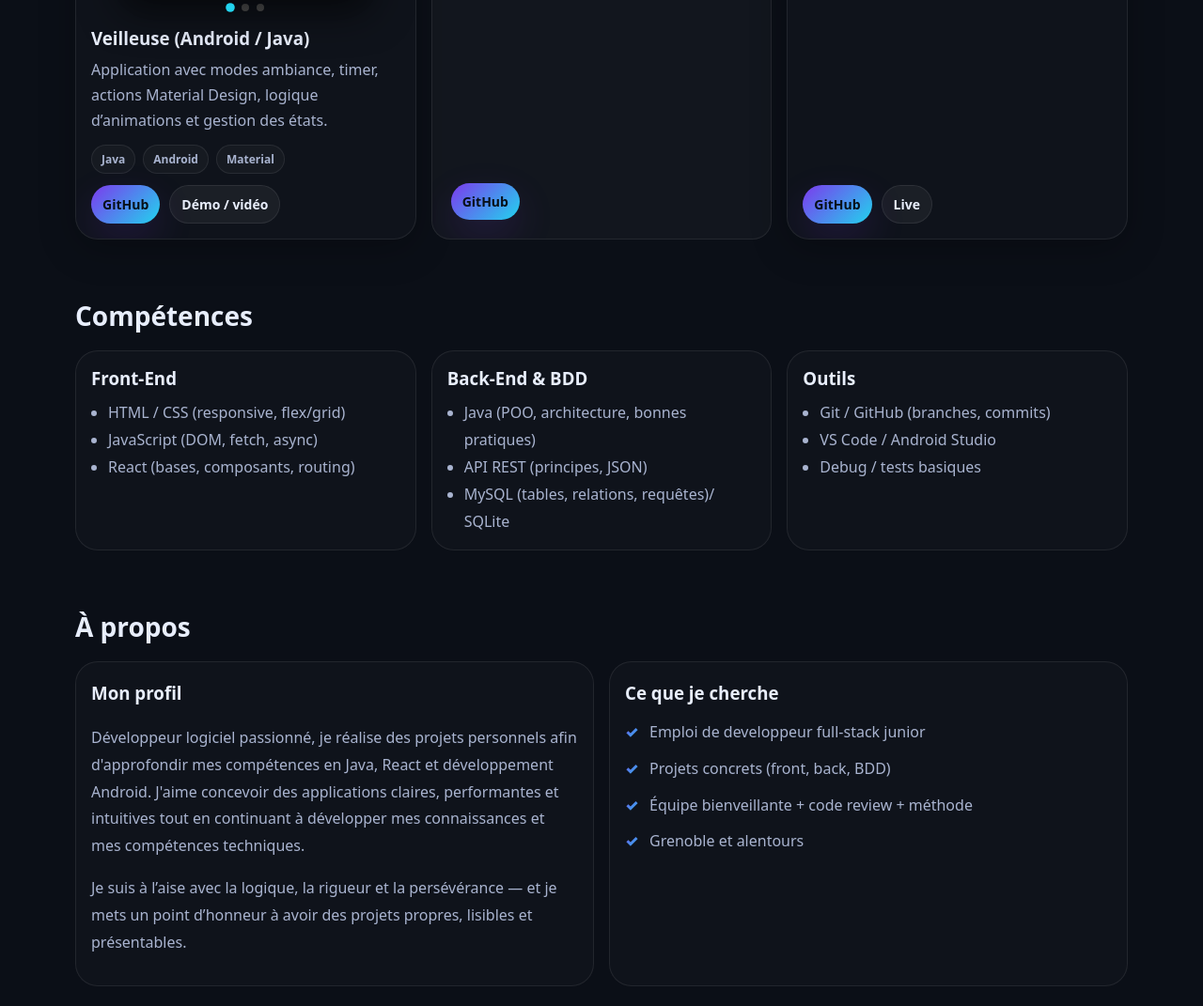
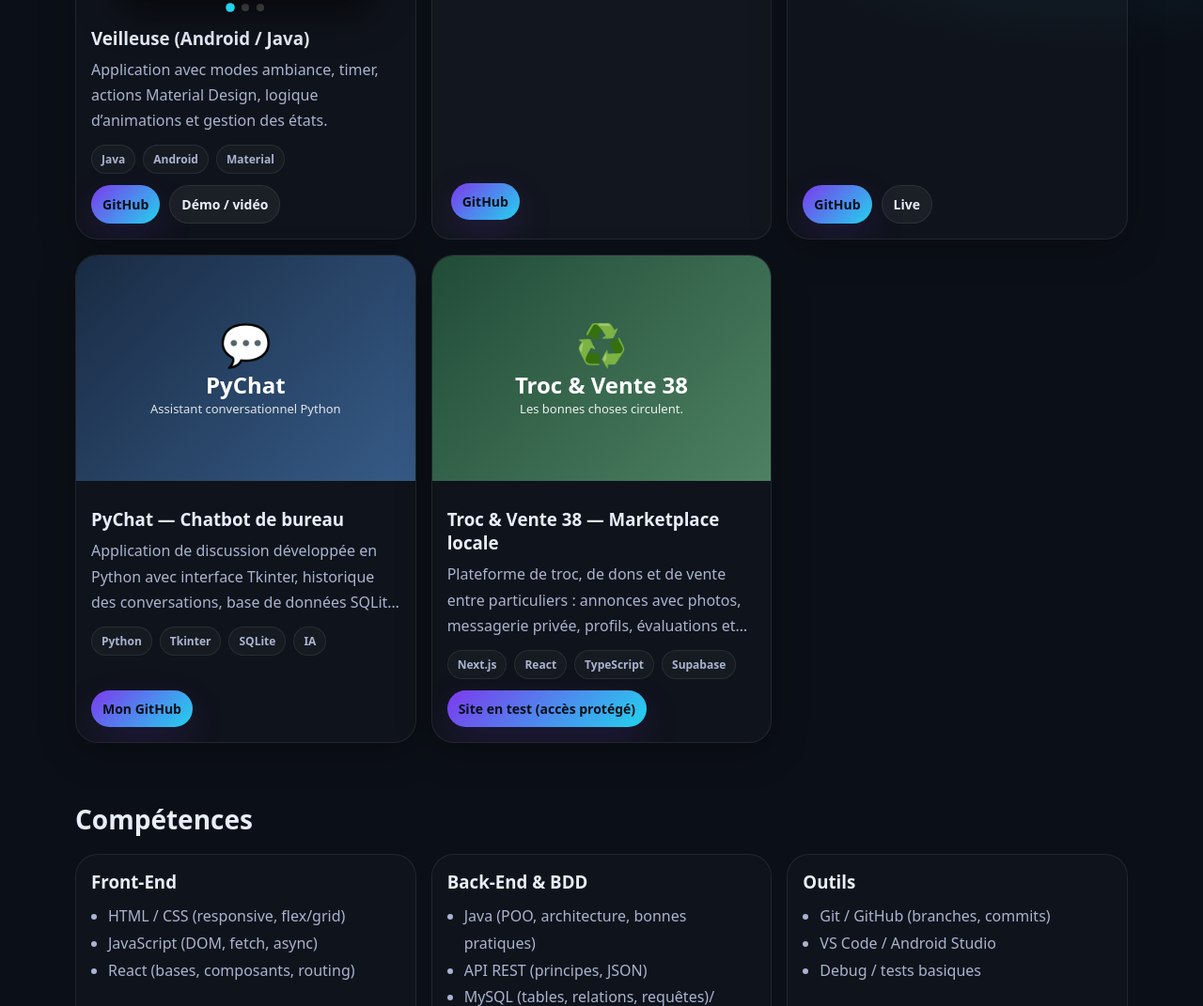
Before and after one commit to JiB38/JiB38.github.io, a plain HTML site: page index.html in a window 1280 px wide. Shown: the part 1402-2473 px from the top of the page at 94% size. Drawn offline with Linux system fonts and the light colour scheme.

Commit message:
Ajout de PyChat et Troc & Vente 38 au portfolio
Added two new project cards for PyChat and Troc & Vente 38, including descriptions, tags, and links.

```diff
--- a/index.html
+++ b/index.html
@@ -219,6 +219,56 @@
             </div>
           </div>
         </article>
+
+        <!-- PYCHAT : chatbot de bureau -->
+        <article class="card">
+          <div class="project-media" style="min-height:165px;display:flex;align-items:center;justify-content:center;background:linear-gradient(135deg,#192b43,#365b87);border-radius:12px 12px 0 0;">
+            <div style="text-align:center;color:#fff;padding:25px;">
+              <div aria-hidden="true" style="font-size:44px;line-height:1.2;">💬</div>
+              <strong style="font-size:24px;">PyChat</strong>
+              <div style="opacity:.85;font-size:13px;">Assistant conversationnel Python</div>
+            </div>
+          </div>
+          <div class="card-body">
+            <h3>PyChat — Chatbot de bureau</h3>
+            <p>
+              Application de discussion développée en Python avec interface Tkinter,
+              historique des conversations, base de données SQLite et entraînement
+              de réponses personnalisées.
+            </p>
+            <div class="tags">
+              <span>Python</span><span>Tkinter</span><span>SQLite</span><span>IA</span>
+            </div>
+            <div class="card-actions">
+              <a class="btn btn-small" href="https://github.com/JiB38" target="_blank" rel="noreferrer">Mon GitHub</a>
+            </div>
+          </div>
+        </article>
+
+        <!-- TROC & VENTE 38 : plateforme web locale -->
+        <article class="card">
+          <div class="project-media" style="min-height:165px;display:flex;align-items:center;justify-content:center;background:linear-gradient(135deg,#214c38,#4d8162);border-radius:12px 12px 0 0;">
+            <div style="text-align:center;color:#fff;padding:25px;">
+              <div aria-hidden="true" style="font-size:44px;line-height:1.2;">♻️</div>
+              <strong style="font-size:24px;">Troc &amp; Vente 38</strong>
+              <div style="opacity:.9;font-size:13px;">Les bonnes choses circulent.</div>
+            </div>
+          </div>
+          <div class="card-body">
+            <h3>Troc &amp; Vente 38 — Marketplace locale</h3>
+            <p>
+              Plateforme de troc, de dons et de vente entre particuliers :
+              annonces avec photos, messagerie privée, profils, évaluations
+              et espace de modération. Projet déployé sur Vercel et connecté à Supabase.
+            </p>
+            <div class="tags">
+              <span>Next.js</span><span>React</span><span>TypeScript</span><span>Supabase</span>
+            </div>
+            <div class="card-actions">
+              <a class="btn btn-small" href="https://troc-vente38.vercel.app/" target="_blank" rel="noreferrer">Site en test (accès protégé)</a>
+            </div>
+          </div>
+        </article>
       </div>
     </section>
 
```
